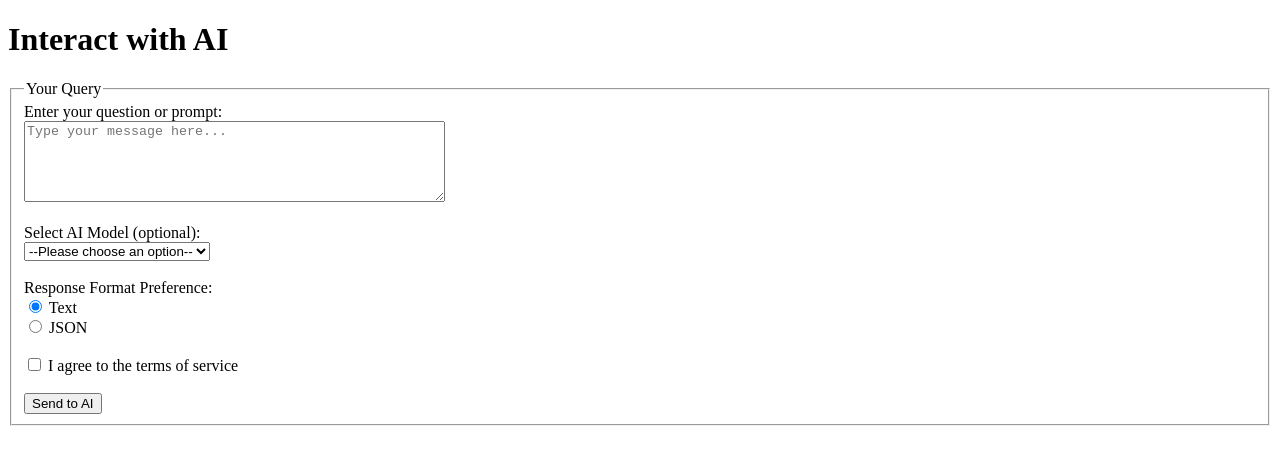
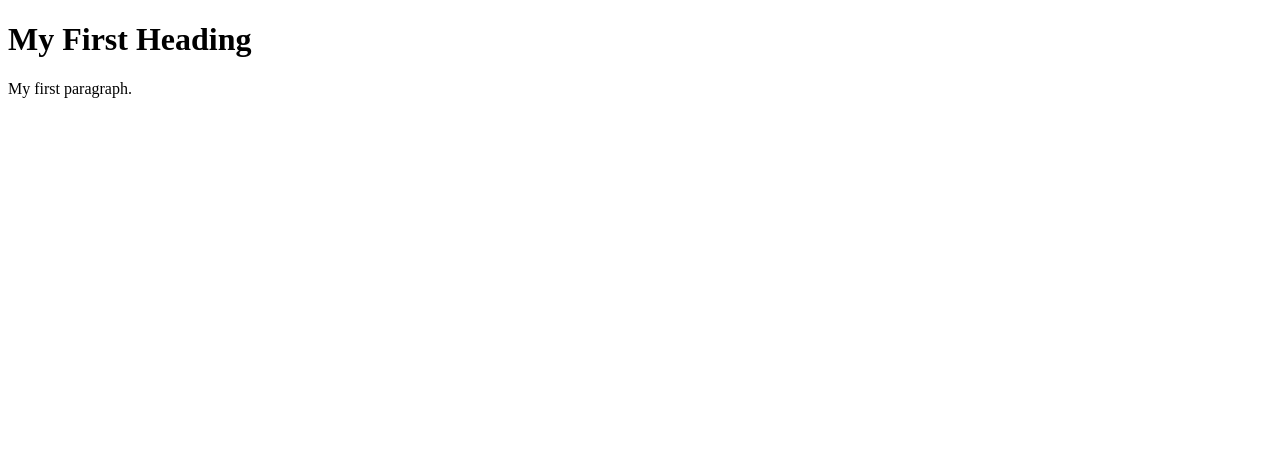
Before and after one commit to Acoldtoast/sql-reference-project, a plain HTML site: page index.html in a window 1280 px wide. Drawn offline with Linux system fonts and the light colour scheme.

Commit message:
Update index.html

```diff
--- a/index.html
+++ b/index.html
@@ -7,35 +7,9 @@
 </head>
 <body>
 
-    <h1>Interact with AI</h1>
+<h1>My First Heading</h1>
 
-    <form action="/submit-ai-request" method="post">
-        <fieldset>
-            <legend>Your Query</legend>
-
-            <label for="user_query">Enter your question or prompt:</label><br>
-            <textarea id="user_query" name="user_query" rows="5" cols="50" placeholder="Type your message here..."></textarea><br><br>
-
-            <label for="ai_model">Select AI Model (optional):</label><br>
-            <select id="ai_model" name="ai_model">
-                <option value="">--Please choose an option--</option>
-                <option value="model_a">AI Model A</option>
-                <option value="model_b">AI Model B</option>
-                <option value="model_c">AI Model C</option>
-            </select><br><br>
-
-            <label>Response Format Preference:</label><br>
-            <input type="radio" id="format_text" name="response_format" value="text" checked>
-            <label for="format_text">Text</label><br>
-            <input type="radio" id="format_json" name="response_format" value="json">
-            <label for="format_json">JSON</label><br><br>
-
-            <input type="checkbox" id="agree_terms" name="agree_terms" value="true">
-            <label for="agree_terms">I agree to the terms of service</label><br><br>
-
-            <input type="submit" value="Send to AI">
-        </fieldset>
-    </form>
+<p>My first paragraph.</p>
 
 </body>
 </html>
```
